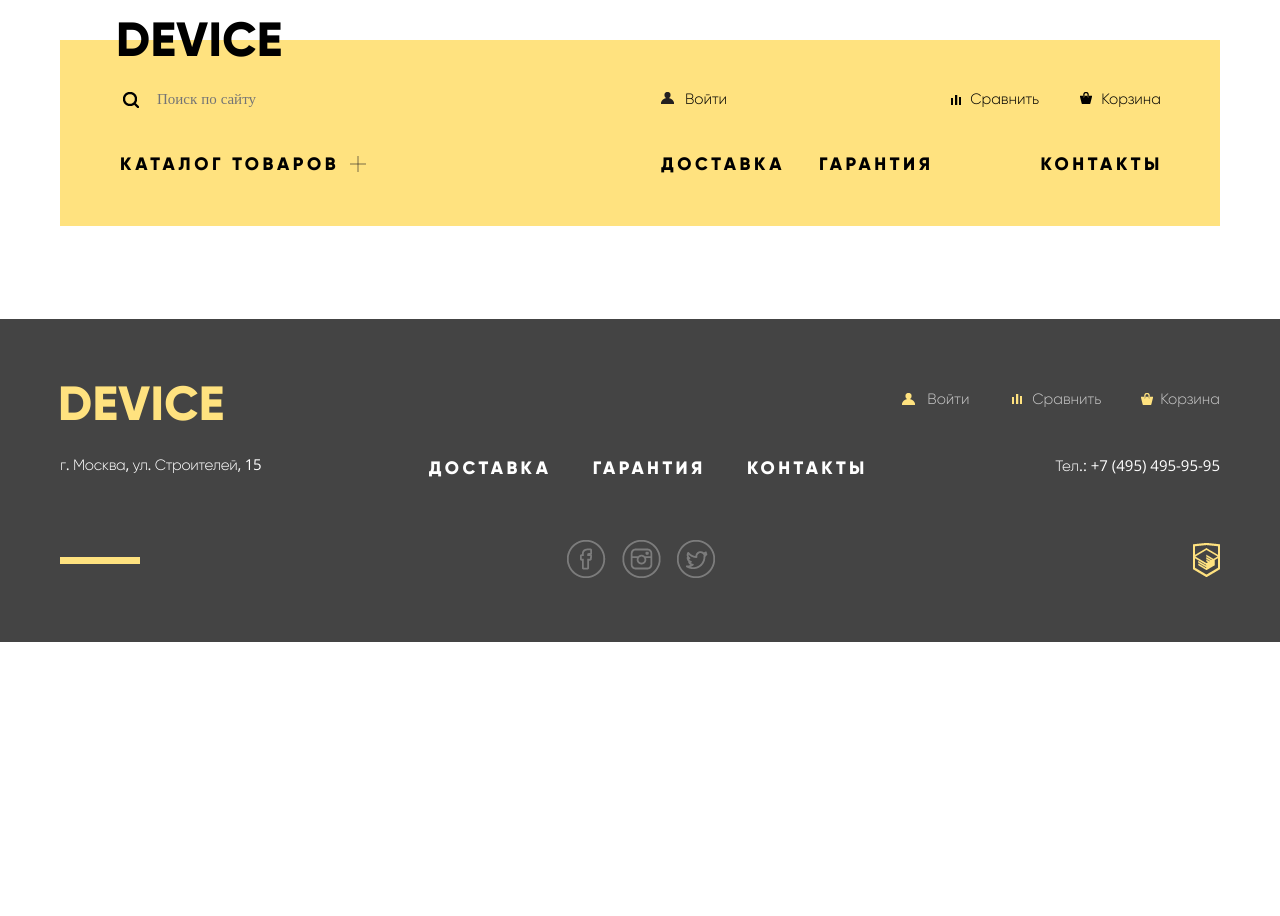
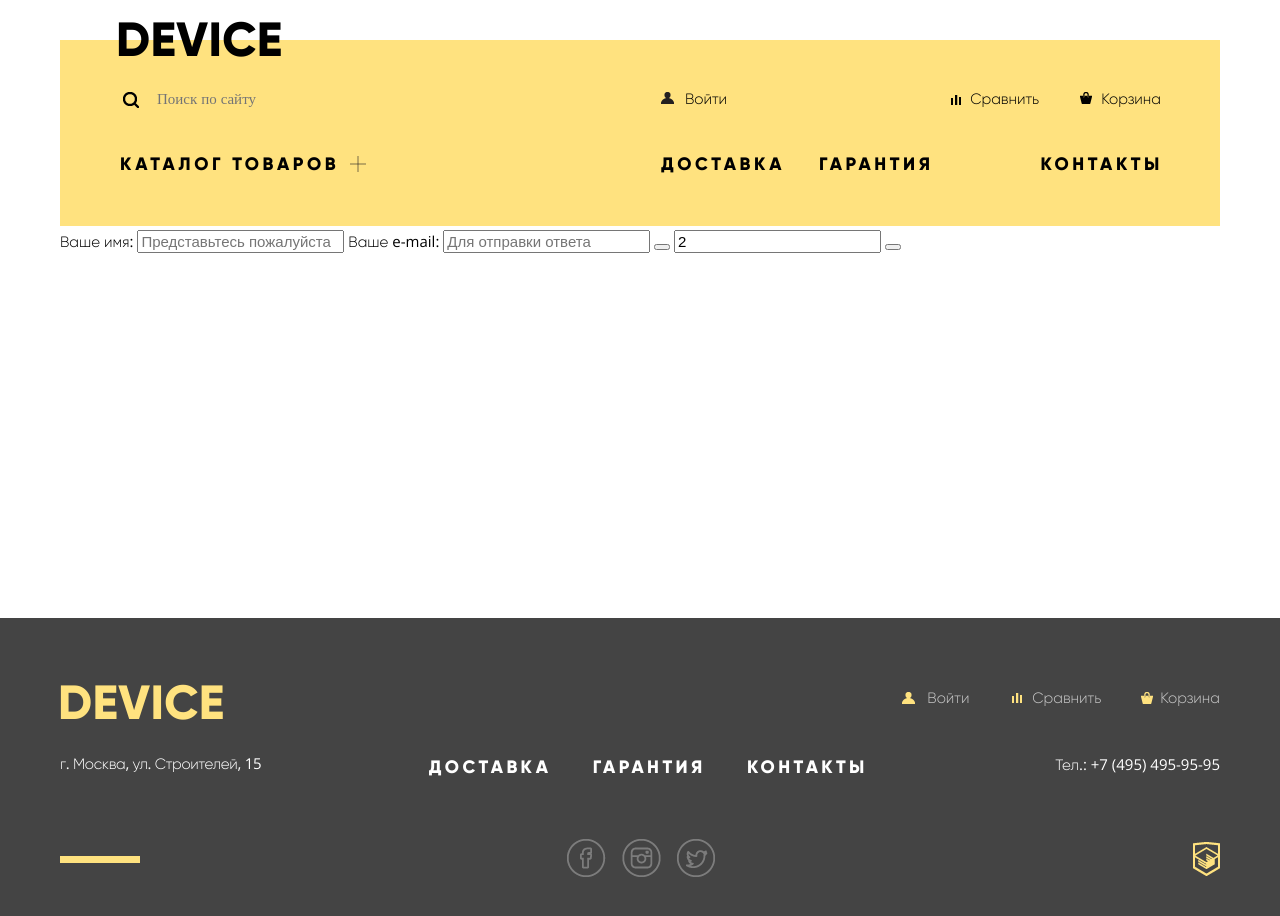
Before and after one commit to gonzik82/259809-device, a plain HTML site: page contactus.html in a window 1280 px wide. Before the commit the page ends 800 px from the top, so only its background shows below. Drawn offline with nearby package versions, Linux system fonts and the light colour scheme.

Commit message:
работа над формой в форме отправки сообщений

```diff
--- a/aboutus.html
+++ b/contactus.html
@@ -60,8 +60,16 @@
       </p>
     </nav>
   </header>
-  <main class="aboutus-main">
-
+  <main class="main-main">
+    <form class="contactus-form" action="https://echo.htmlacademy.ru" method="post">
+      <label for="name">Ваше имя:</label>
+      <input type="text" name="name" id="name" placeholder="Представьтесь пожалуйста">
+      <label for="mail">Ваше e-mail:</label>
+      <input type="text" name="mail" id="mail" placeholder="Для отправки ответа">
+      <button class="page-content-index-form-btn-more-less" type="submit"></button>
+      <input type="text" name="number-adults" id="number-adults" value="2">
+      <button class="page-content-index-form-btn-more-less" type="submit"></button>
+    </form>
   </main>
   <footer class="footer-sub-page main-footer">
     <div class="centering-block-footer">
```
